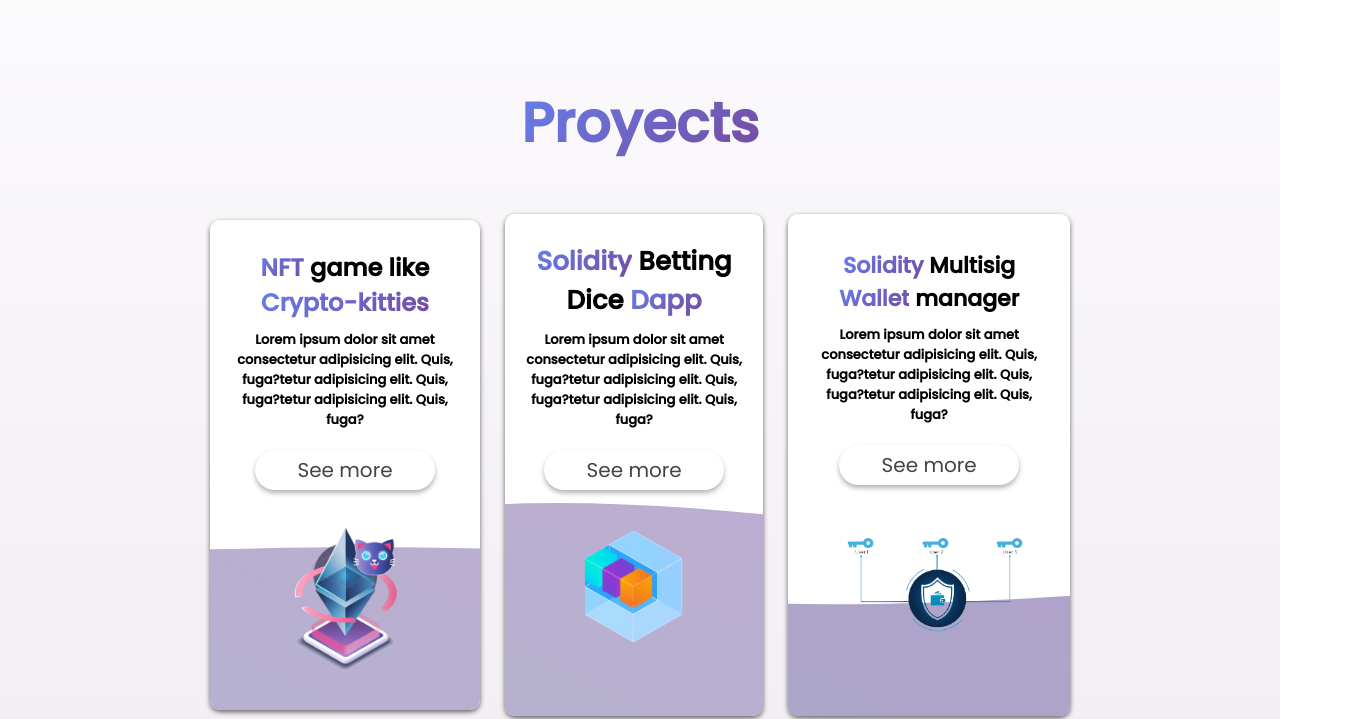
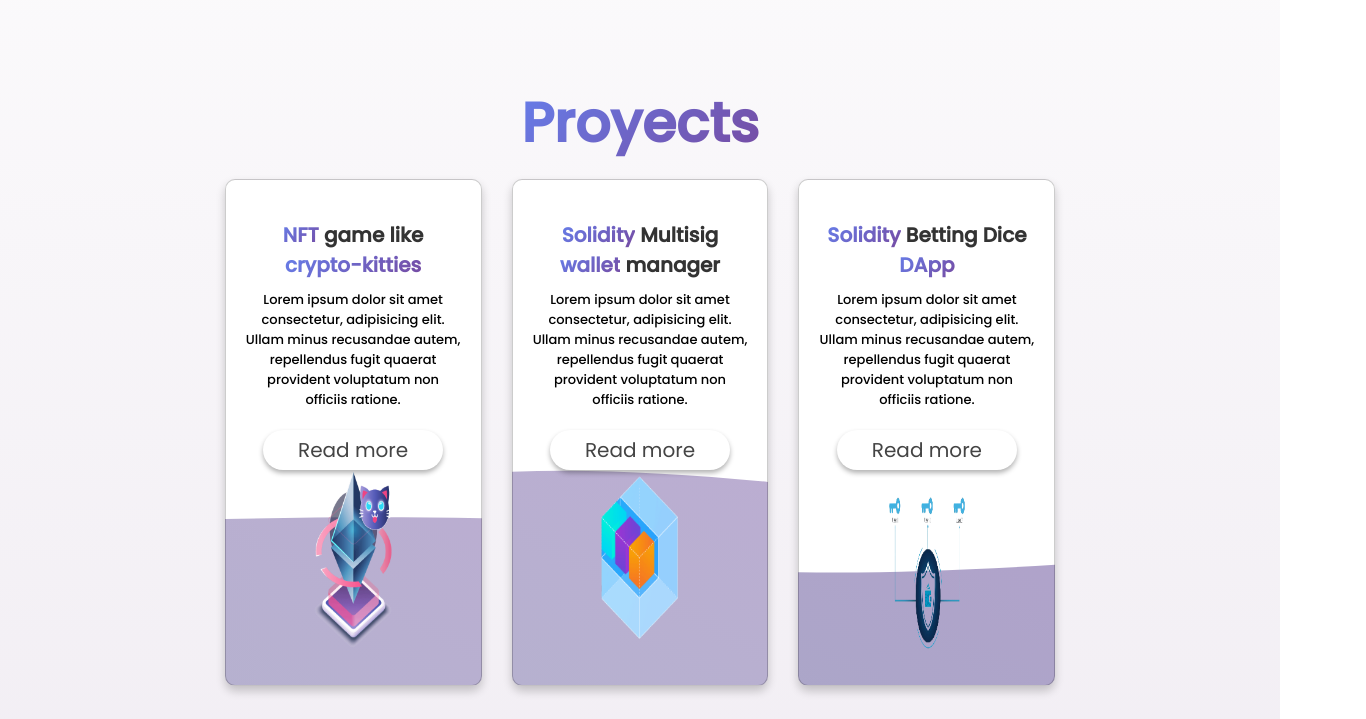
Before and after one commit to Zaria101/keneth.dev, a plain HTML site: page Kenneth Portfolio.html in a window 1280 px wide. Shown: the part 1189-1908 px from the top of the page, 1366 px wide, since content can reach past the window. Drawn offline with nearby package versions, Linux system fonts and the light colour scheme.

Commit message:
Fixing cards

```diff
--- a/Kenneth Portfolio.css
+++ b/Kenneth Portfolio.css
@@ -23,6 +23,8 @@
 html{
   font-size: 62.5%;
   scroll-behavior: smooth;
+  overflow-x: hidden;
+  /* width: fit-content; */
 }
 
 body{
@@ -458,127 +460,56 @@
 
 /* Proyects-sections */
 
- .box-container{
-  margin-top: 50px;
+.features .box-container{
   display: flex;
   align-items: center;
   justify-content: center;
   /* flex-wrap: wrap; */
-  gap: 2.5rem;
-
-
-}
-
-
-.proyects-sections .box-container .single-container {
+}
+
+.features .box-container .box{
+  flex:1 1 30rem;
+  background:#fff;
+  border-radius: .5rem;
+  border:.1rem solid rgba(0,0,0,.2);
+  box-shadow: 0 .5rem 1rem rgba(0,0,0,.2);
+  margin:1.5rem;
+  padding:3rem 2rem;
   border-radius: 10px;
-  box-shadow: 0 .2rem .5rem rgba(0,0,0,.6);
-  padding: 10px 10px;
-
-}
-
-.proyects-sections .box-container  .box-shadow:hover {
-
+  text-align: center;
+  transition: .2s linear;
+}
+
+.features .box-container .box:hover {
   transform: translateY(-20px);
-     box-shadow: 0 10px 40px rgba(0,0,0,.4);
+     box-shadow: 0 10px 10px rgba(0,0,0,.3);
      transition: 0.6s;
-     border-radius: 10px;
-
-}
-
-.proyects-sections .box-container  .card1 {
-  background: url(./Img/good-wave.svg) no-repeat;
+
+}
+
+.features .box-container .kitty {
+  background: url(/Img/good-wave.svg) no-repeat;
+  background-position: center;
   background-size: cover;
+}
+
+.features .box-container .multi {
+  background: url(/Img/good-wave2.svg) no-repeat;
   background-position: center;
-  padding: 3rem 2rem;
-  text-align: center;
-  border-radius: 10px;
-  box-shadow:0 .2rem .5rem rgba(0,0,0,.6);
-  transition: .2s;
-}
-
-
-
-.proyects-sections .box-container  .box-shadow  .card1 h3 {
-  font-size: 2.4rem;
-}
-
-.proyects-sections .box-container .card1 p {
-  font-size: 1.3rem;
-  text-align: center;
-  padding: 1rem 0;
-  font-weight: 600;
-}
-
-.proyects-sections .box-container  .card2 {
-  background: url(./Img/good-wave2.svg) no-repeat;
   background-size: cover;
+}
+
+.features .box-container .betting {
+  background: url(/Img/good-wave3.svg) no-repeat;
   background-position: center;
-  padding: 6rem 2rem;
-  text-align: center;
-  border-radius: 10px;
-  box-shadow:0 .2rem .5rem rgba(0,0,0,.6);
-  transition: .2s;
-}
-
-.proyects-sections .box-container  .card2 h3 {
-  font-size: 2.6rem;
-  margin-top: -32px;
-}
-
-.proyects-sections .box-container .card2 p {
-  font-size: 1.3rem;
-  text-align: center;
-  padding: 1rem 0;
-  font-weight: 600;
-}
-
-.proyects-sections .box-container  .card3 {
-  background: url(./Img/good-wave3.svg) no-repeat;
   background-size: cover;
-  background-position: center;
-  padding: 7.8rem 2rem;
-  text-align: center;
-  border-radius: 10px;
-  box-shadow:0 .2rem .5rem rgba(0,0,0,.6);
-  transition: .2s;
-}
-
-.proyects-sections .box-container  .box-shadow  .card3 h3 {
-  font-size: 2.2rem;
-  margin-top: -43px;
-}
-
-
-.proyects-sections .box-container  .card3 p {
-  font-size: 1.3rem;
-  text-align: center;
-  padding: 1rem 0;
-  font-weight: 600;
-}
-
-.box-proyect {
-  width: 100%;
-}
-
-.proyects-sections .box-container .box-proyect .btn {
-  /* font-size:2rem; */
-  padding: 3px;
-}
-
-.proyects-sections .box-container .box-proyect img {
-  margin-top: 37px;
-  width: 105%;
+}
+
+.features .box-container .box img{
+  height: 18rem;
+  width: 51%;
   transform: translateY(0px);
   animation: float 6s ease-in-out infinite;
-
-}
-
-.proyects-sections .box-container .box-proyect .kittie-img {
-  width:64%;
-  transform: translateY(0px);
-  animation: float 6s ease-in-out infinite;
-
 }
 
 @keyframes float {
@@ -593,28 +524,19 @@
   }
 }
 
-.proyects-sections .box-container .box-proyect .betting-dice{
-  width: 70%;
-  transform: translateY(0px);
-  animation: float 6s ease-in-out infinite;
-}
-
-.proyects-sections .box-container .box-proyect .multisig-wallet{
-  width:65%;
-  transform: translateY(0px);
-  animation: float 6s ease-in-out infinite;
-}
-
-
-
-.box-container .box img {
-  width: 30%;
-}
-
-
-
-
-
+
+.features .box-container .box h3{
+  font-size: 2rem;
+  color:#333;
+  padding-top: 1rem;
+}
+
+.features .box-container .box p{
+  font-size: 1.3rem;
+  color:rgb(0, 0, 0);
+  padding: 1rem 0;
+  font-weight: 500;
+}
 
 
 
@@ -649,8 +571,9 @@
   align-items: center;
   justify-content: center;
   flex-wrap: wrap;
-  padding: 40px;
-}
+
+}
+
 
 .card-skill {
   position: relative;
@@ -1378,7 +1301,7 @@
 
 }
 
-.proyects-sections .box-container .single-container .box-shadow  .card3 h3 {
+.proyects-sections .box-container .single-container .box-proyect  .card3 h3 {
   font-size: 1.6rem;
 }
 
@@ -1407,7 +1330,7 @@
   transition: .2s;
 }
 
-.proyects-sections .box-container .single-container .box-shadow  .card1 h3 {
+.proyects-sections .box-container .single-container .box-proyect  .card1 h3 {
   font-size: 1.9rem;
 }
   }
--- a/Kenneth Portfolio.html
+++ b/Kenneth Portfolio.html
@@ -92,65 +92,40 @@
 
     <!-- Proyects section-->
 
-    <section id="proyects" class="proyects-sections">
-      <h1 class="heading"><span>Proyects</span></h1>
+    <section class="features" id="features">
+
+      <h1 class="heading"> <span>Proyects</span> </h1>
 
       <div class="box-container">
-        <!-- AOS animation ready to set -->
-        <!-- data-aos="fade-down" data-aos-duration="1000" -->
 
-          <div class="box-shadow">
-            <div class="box-proyect card1">
-              <h3><span>NFT</span> game like <span>Crypto-kitties</span></h3>
-              <p>
-                Lorem ipsum dolor sit amet consectetur adipisicing elit. Quis,
-                fuga?tetur adipisicing elit. Quis, fuga?tetur adipisicing elit.
-                Quis, fuga?
-              </p>
-              <a href="#"><button class="btn">See more</button></a>
-              <img src="/Img/Dapp.png" class="kittie-img" alt="Kitties" />
-            </div>
-
-        </div>
- <!-- AOS animation ready to set -->
- <!-- data-aos="fade-down" data-aos-duration="1200" -->
-
-          <div class="box-shadow">
-            <div class="box-proyect card2">
-              <h3><span>Solidity</span> Betting Dice <span>Dapp</span></h3>
-              <p>
-                Lorem ipsum dolor sit amet consectetur adipisicing elit. Quis,
-                fuga?tetur adipisicing elit. Quis, fuga?tetur adipisicing elit.
-                Quis, fuga?
-              </p>
-              <a href="#"><button class="btn">See more</button></a>
-              <img src="/Img/box.png" class="kittie-img" alt="Kitties" />
-            </div>
+          <div class="box kitty">
+              <h3><span>NFT</span> game like <span>crypto-kitties</span></h3>
+              <p>Lorem ipsum dolor sit amet consectetur, adipisicing elit. Ullam minus recusandae autem, repellendus fugit quaerat provident voluptatum non officiis ratione.</p>
+              <a href="#" class="btn"><button>Read more</button></a>
+              <img src="/Img/Dapp.png" alt="Dapp">
           </div>
 
- <!-- AOS animation ready to set -->
- <!-- data-aos="fade-down" data-aos-duration="1400"  -->
+          <div class="box multi">
+              <h3><span>Solidity</span> Multisig <span>wallet</span> manager</h3>
+              <p>Lorem ipsum dolor sit amet consectetur, adipisicing elit. Ullam minus recusandae autem, repellendus fugit quaerat provident voluptatum non officiis ratione.</p>
+              <a href="#" class="btn"><button>Read more</button></a>
+              <img src="/Img/box.png" alt="Box">
+          </div>
 
-          <div class="box-shadow">
-            <div class="box-proyect card3">
-              <h3>
-                <span>Solidity</span> Multisig <span>Wallet</span> manager
-              </h3>
-              <p>
-                Lorem ipsum dolor sit amet consectetur adipisicing elit. Quis,
-                fuga?tetur adipisicing elit. Quis, fuga?tetur adipisicing elit.
-                Quis, fuga?
-              </p>
-              <a href="#" class="btn"><button class="btn">See more</button></a>
-              <img
-                src="/Img/Multisignnnn.png"
-                alt="Multisig wallet"
-              />
-            </div>
+          <div class="box betting">
+              <h3><span>Solidity</span> Betting Dice <span>DApp</span></h3>
+              <p>Lorem ipsum dolor sit amet consectetur, adipisicing elit. Ullam minus recusandae autem, repellendus fugit quaerat provident voluptatum non officiis ratione.</p>
+              <a href="#" class="btn"><button>Read more</button></a>
+              <img src="/Img/Multisignnnn.png" alt="Multising">
+          </div>
 
-        </div>
       </div>
-    </section>
+
+  </section>
+
+  <!-- features section ends -->
+
+
 
 
       <!-- Education -->
@@ -264,7 +239,11 @@
 
 <div class="all-cards-container">
 
-   <div class="card-skill" data-aos="fade-right" data-aos-duration="1900">
+  <!-- AOS attribute -->
+
+  <!-- data-aos="fade-right" data-aos-duration="1900" -->
+
+   <div class="card-skill" >
     <div class="bubble-skill">
 
       <div class="menu">
@@ -360,7 +339,12 @@
     </div>
   </div>
 
-  <div class="card-skill" data-aos="fade-down" data-aos-duration="2050">
+  <!-- AOS attribute -->
+
+  <!-- data-aos="fade-down" data-aos-duration="2050" -->
+
+
+  <div class="card-skill">
     <div class="bubble-skill">
 
       <div class="menu">
@@ -456,7 +440,11 @@
     </div>
   </div>
 
-  <div class="card-skill" data-aos="fade-left" data-aos-duration="2200">
+  <!-- AOS attribute -->
+
+  <!-- data-aos="fade-left" data-aos-duration="2200" -->
+
+  <div class="card-skill">
     <div class="bubble-skill">
 
       <div class="menu">
```
